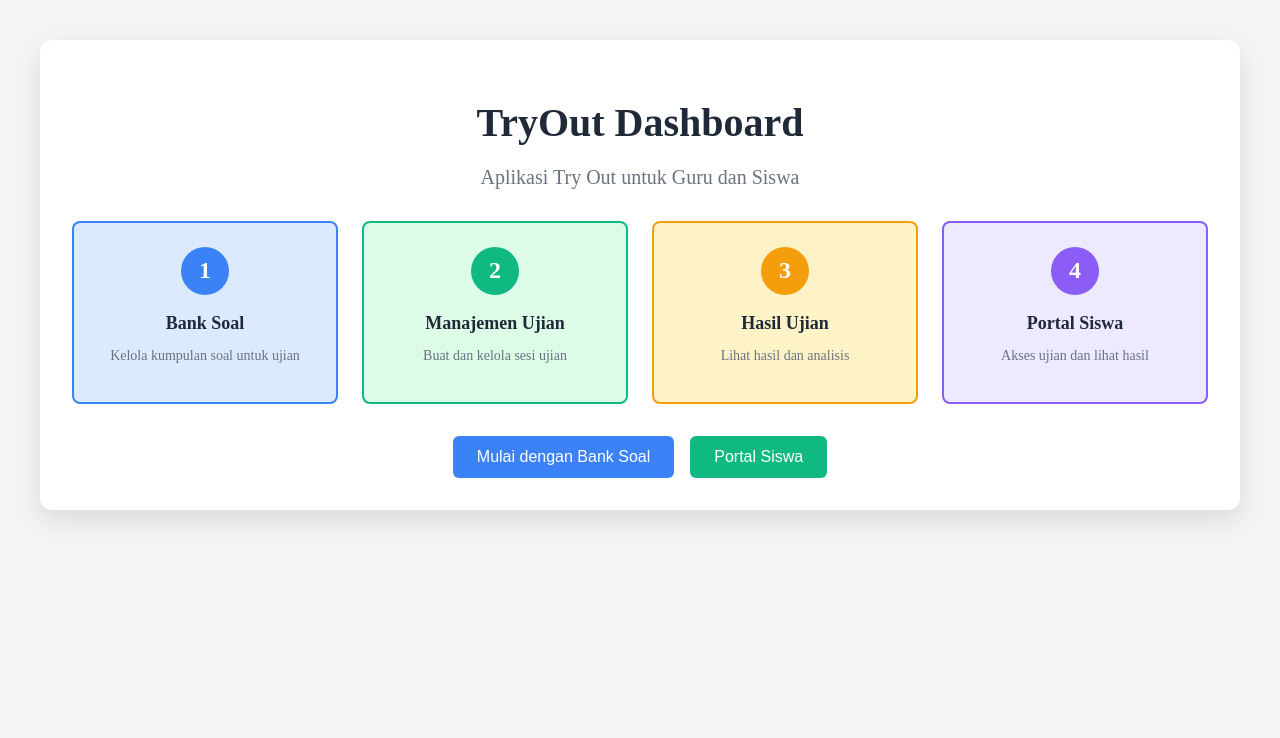
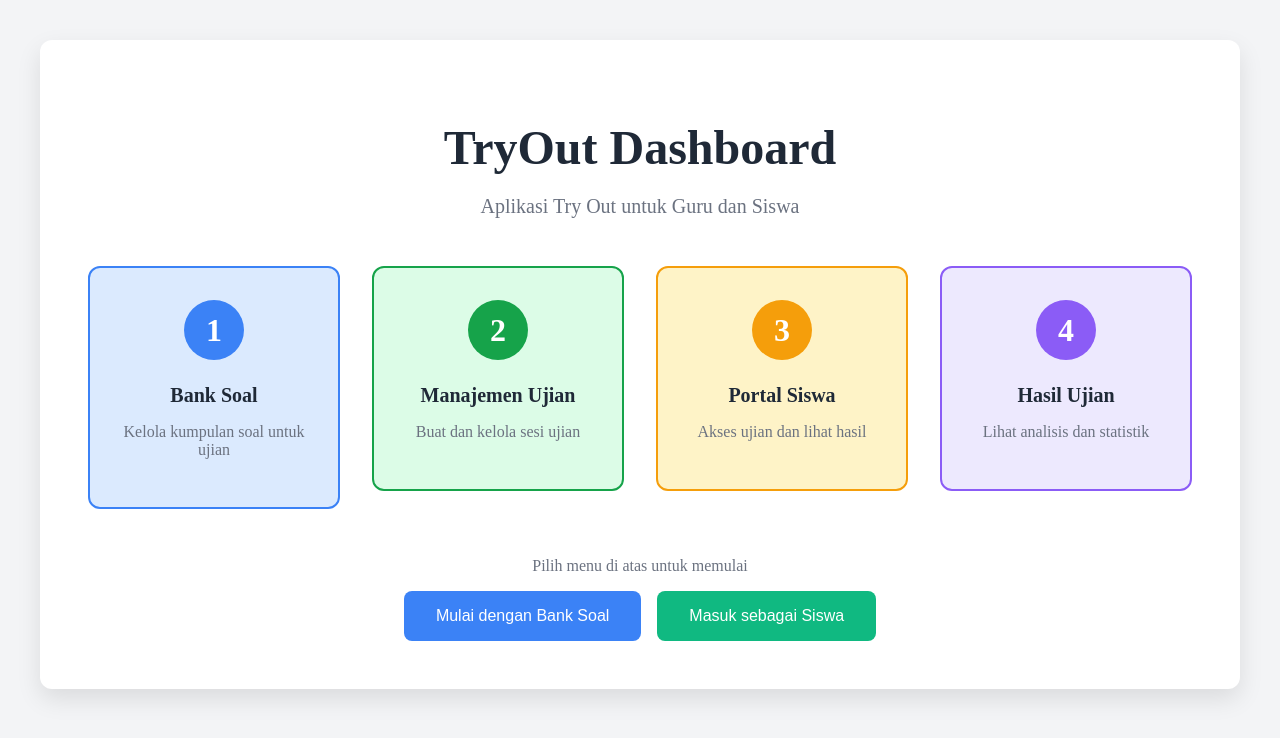
Before and after one commit to mclassyogya-maker/tryout-dashboard, a Next.js app: page / in a window 1280 px wide. Shown: the top 738 px of the page. Built offline with nearby package versions, Linux system fonts and the light colour scheme.

Commit message:
Update page.tsx

```diff
--- a/src/app/page.tsx
+++ b/src/app/page.tsx
@@ -2,70 +2,73 @@ export default function Home() {
   return (
     <div style={{ minHeight: '100vh', backgroundColor: '#f3f4f6', padding: '2rem' }}>
       <div style={{ maxWidth: '1200px', margin: '0 auto' }}>
-        <div style={{ backgroundColor: 'white', borderRadius: '12px', boxShadow: '0 10px 25px rgba(0,0,0,0.1)', padding: '2rem', textAlign: 'center' }}>
-          <h1 style={{ fontSize: '2.5rem', fontWeight: 'bold', color: '#1f2937', marginBottom: '1rem' }}>
+        <div style={{ backgroundColor: 'white', borderRadius: '12px', boxShadow: '0 10px 25px rgba(0,0,0,0.1)', padding: '3rem', textAlign: 'center' }}>
+          <h1 style={{ fontSize: '3rem', fontWeight: 'bold', color: '#1f2937', marginBottom: '1rem' }}>
             TryOut Dashboard
           </h1>
-          <p style={{ fontSize: '1.25rem', color: '#6b7280', marginBottom: '2rem' }}>
+          <p style={{ fontSize: '1.25rem', color: '#6b7280', marginBottom: '3rem' }}>
             Aplikasi Try Out untuk Guru dan Siswa
           </p>
 
-          <div style={{ display: 'grid', gridTemplateColumns: 'repeat(auto-fit, minmax(250px, 1fr))', gap: '1.5rem', marginBottom: '2rem' }}>
+          <div style={{ display: 'grid', gridTemplateColumns: 'repeat(auto-fit, minmax(250px, 1fr))', gap: '2rem' }}>
             <a href="/questions" style={{ textDecoration: 'none' }}>
-              <div style={{ backgroundColor: '#dbeafe', border: '2px solid #3b82f6', borderRadius: '8px', padding: '1.5rem', textAlign: 'center', transition: 'all 0.2s' }}>
-                <div style={{ backgroundColor: '#3b82f6', color: 'white', width: '48px', height: '48px', borderRadius: '50%', display: 'flex', alignItems: 'center', justifyContent: 'center', margin: '0 auto 1rem' }}>
-                  <span style={{ fontSize: '1.5rem', fontWeight: 'bold' }}>1</span>
+              <div style={{ backgroundColor: '#dbeafe', border: '2px solid #3b82f6', borderRadius: '12px', padding: '2rem', textAlign: 'center', transition: 'all 0.3s', cursor: 'pointer' }}>
+                <div style={{ backgroundColor: '#3b82f6', color: 'white', width: '60px', height: '60px', borderRadius: '50%', display: 'flex', alignItems: 'center', justifyContent: 'center', margin: '0 auto 1.5rem' }}>
+                  <span style={{ fontSize: '2rem', fontWeight: 'bold' }}>1</span>
                 </div>
-                <h3 style={{ fontSize: '1.125rem', fontWeight: '600', color: '#1f2937', marginBottom: '0.5rem' }}>Bank Soal</h3>
-                <p style={{ color: '#6b7280', fontSize: '0.875rem' }}>Kelola kumpulan soal untuk ujian</p>
+                <h3 style={{ fontSize: '1.25rem', fontWeight: '600', color: '#1f2937', marginBottom: '0.5rem' }}>Bank Soal</h3>
+                <p style={{ color: '#6b7280', fontSize: '1rem' }}>Kelola kumpulan soal untuk ujian</p>
               </div>
             </a>
 
             <a href="/exams" style={{ textDecoration: 'none' }}>
-              <div style={{ backgroundColor: '#dcfce7', border: '2px solid #10b981', borderRadius: '8px', padding: '1.5rem', textAlign: 'center', transition: 'all 0.2s' }}>
-                <div style={{ backgroundColor: '#10b981', color: 'white', width: '48px', height: '48px', borderRadius: '50%', display: 'flex', alignItems: 'center', justifyContent: 'center', margin: '0 auto 1rem' }}>
-                  <span style={{ fontSize: '1.5rem', fontWeight: 'bold' }}>2</span>
+              <div style={{ backgroundColor: '#dcfce7', border: '2px solid #16a34a', borderRadius: '12px', padding: '2rem', textAlign: 'center', transition: 'all 0.3s', cursor: 'pointer' }}>
+                <div style={{ backgroundColor: '#16a34a', color: 'white', width: '60px', height: '60px', borderRadius: '50%', display: 'flex', alignItems: 'center', justifyContent: 'center', margin: '0 auto 1.5rem' }}>
+                  <span style={{ fontSize: '2rem', fontWeight: 'bold' }}>2</span>
                 </div>
-                <h3 style={{ fontSize: '1.125rem', fontWeight: '600', color: '#1f2937', marginBottom: '0.5rem' }}>Manajemen Ujian</h3>
-                <p style={{ color: '#6b7280', fontSize: '0.875rem' }}>Buat dan kelola sesi ujian</p>
+                <h3 style={{ fontSize: '1.25rem', fontWeight: '600', color: '#1f2937', marginBottom: '0.5rem' }}>Manajemen Ujian</h3>
+                <p style={{ color: '#6b7280', fontSize: '1rem' }}>Buat dan kelola sesi ujian</p>
+              </div>
+            </a>
+
+            <a href="/student" style={{ textDecoration: 'none' }}>
+              <div style={{ backgroundColor: '#fef3c7', border: '2px solid #f59e0b', borderRadius: '12px', padding: '2rem', textAlign: 'center', transition: 'all 0.3s', cursor: 'pointer' }}>
+                <div style={{ backgroundColor: '#f59e0b', color: 'white', width: '60px', height: '60px', borderRadius: '50%', display: 'flex', alignItems: 'center', justifyContent: 'center', margin: '0 auto 1.5rem' }}>
+                  <span style={{ fontSize: '2rem', fontWeight: 'bold' }}>3</span>
+                </div>
+                <h3 style={{ fontSize: '1.25rem', fontWeight: '600', color: '#1f2937', marginBottom: '0.5rem' }}>Portal Siswa</h3>
+                <p style={{ color: '#6b7280', fontSize: '1rem' }}>Akses ujian dan lihat hasil</p>
               </div>
             </a>
 
             <a href="/results" style={{ textDecoration: 'none' }}>
-              <div style={{ backgroundColor: '#fef3c7', border: '2px solid #f59e0b', borderRadius: '8px', padding: '1.5rem', textAlign: 'center', transition: 'all 0.2s' }}>
-                <div style={{ backgroundColor: '#f59e0b', color: 'white', width: '48px', height: '48px', borderRadius: '50%', display: 'flex', alignItems: 'center', justifyContent: 'center', margin: '0 auto 1rem' }}>
-                  <span style={{ fontSize: '1.5rem', fontWeight: 'bold' }}>3</span>
+              <div style={{ backgroundColor: '#ede9fe', border: '2px solid #8b5cf6', borderRadius: '12px', padding: '2rem', textAlign: 'center', transition: 'all 0.3s', cursor: 'pointer' }}>
+                <div style={{ backgroundColor: '#8b5cf6', color: 'white', width: '60px', height: '60px', borderRadius: '50%', display: 'flex', alignItems: 'center', justifyContent: 'center', margin: '0 auto 1.5rem' }}>
+                  <span style={{ fontSize: '2rem', fontWeight: 'bold' }}>4</span>
                 </div>
-                <h3 style={{ fontSize: '1.125rem', fontWeight: '600', color: '#1f2937', marginBottom: '0.5rem' }}>Hasil Ujian</h3>
-                <p style={{ color: '#6b7280', fontSize: '0.875rem' }}>Lihat hasil dan analisis</p>
-              </div>
-            </a>
-
-            <a href="/student" style={{ textDecoration: 'none' }}>
-              <div style={{ backgroundColor: '#ede9fe', border: '2px solid #8b5cf6', borderRadius: '8px', padding: '1.5rem', textAlign: 'center', transition: 'all 0.2s' }}>
-                <div style={{ backgroundColor: '#8b5cf6', color: 'white', width: '48px', height: '48px', borderRadius: '50%', display: 'flex', alignItems: 'center', justifyContent: 'center', margin: '0 auto 1rem' }}>
-                  <span style={{ fontSize: '1.5rem', fontWeight: 'bold' }}>4</span>
-                </div>
-                <h3 style={{ fontSize: '1.125rem', fontWeight: '600', color: '#1f2937', marginBottom: '0.5rem' }}>Portal Siswa</h3>
-                <p style={{ color: '#6b7280', fontSize: '0.875rem' }}>Akses ujian dan lihat hasil</p>
+                <h3 style={{ fontSize: '1.25rem', fontWeight: '600', color: '#1f2937', marginBottom: '0.5rem' }}>Hasil Ujian</h3>
+                <p style={{ color: '#6b7280', fontSize: '1rem' }}>Lihat analisis dan statistik</p>
               </div>
             </a>
           </div>
 
-          <div style={{ display: 'flex', justifyContent: 'center', gap: '1rem' }}>
+          <div style={{ marginTop: '3rem', textAlign: 'center' }}>
+            <p style={{ color: '#6b7280', fontSize: '1rem', marginBottom: '1rem' }}>Pilih menu di atas untuk memulai</p>
+            <div style={{ display: 'flex', gap: '1rem', justifyContent: 'center' }}>
               <a href="/questions" style={{ textDecoration: 'none' }}>
-              <button style={{ backgroundColor: '#3b82f6', color: 'white', padding: '0.75rem 1.5rem', borderRadius: '6px', border: 'none', cursor: 'pointer', fontSize: '1rem' }}>
+                <button style={{ backgroundColor: '#3b82f6', color: 'white', padding: '1rem 2rem', borderRadius: '8px', border: 'none', cursor: 'pointer', fontSize: '1rem' }}>
                   Mulai dengan Bank Soal
                 </button>
               </a>
               <a href="/student" style={{ textDecoration: 'none' }}>
-              <button style={{ backgroundColor: '#10b981', color: 'white', padding: '0.75rem 1.5rem', borderRadius: '6px', border: 'none', cursor: 'pointer', fontSize: '1rem' }}>
-                Portal Siswa
+                <button style={{ backgroundColor: '#10b981', color: 'white', padding: '1rem 2rem', borderRadius: '8px', border: 'none', cursor: 'pointer', fontSize: '1rem' }}>
+                  Masuk sebagai Siswa
                 </button>
               </a>
             </div>
           </div>
         </div>
       </div>
+    </div>
   )
 }
```
Lines whose indentation alone changed are shown as unchanged.
